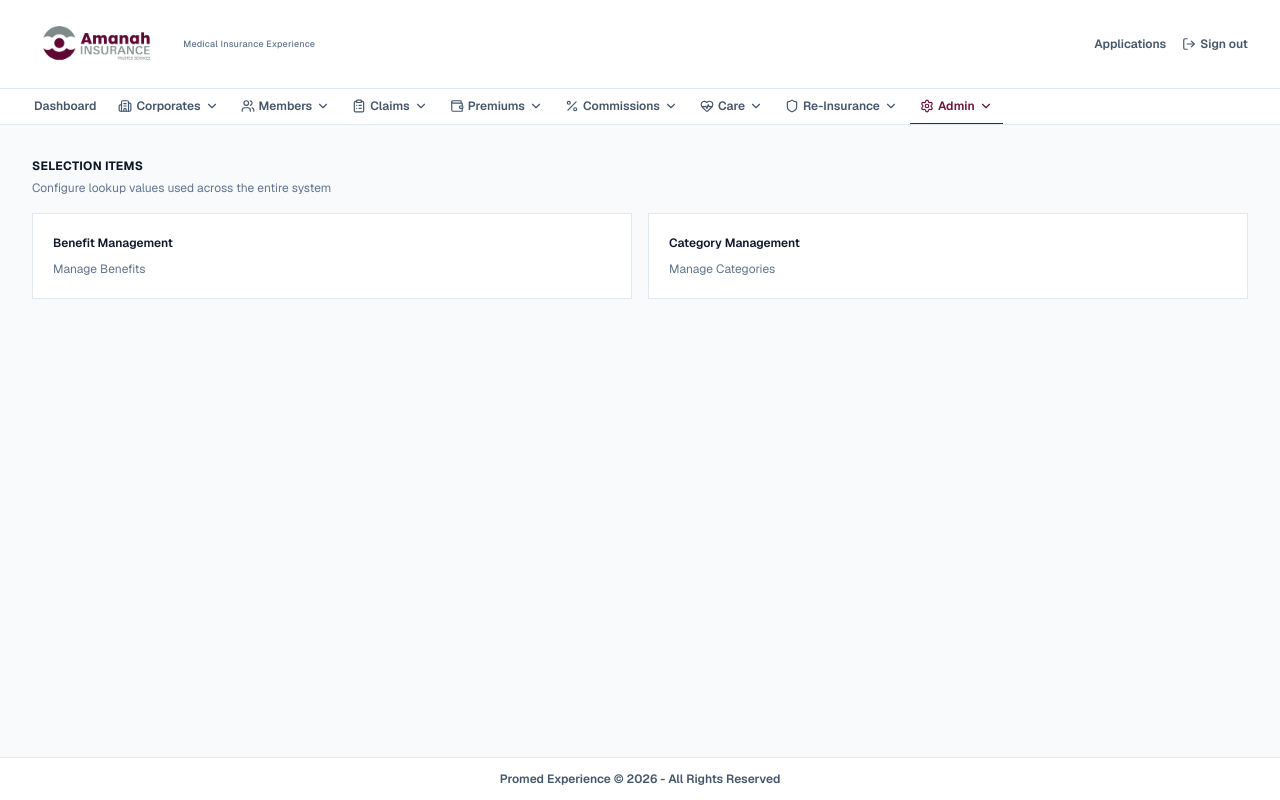
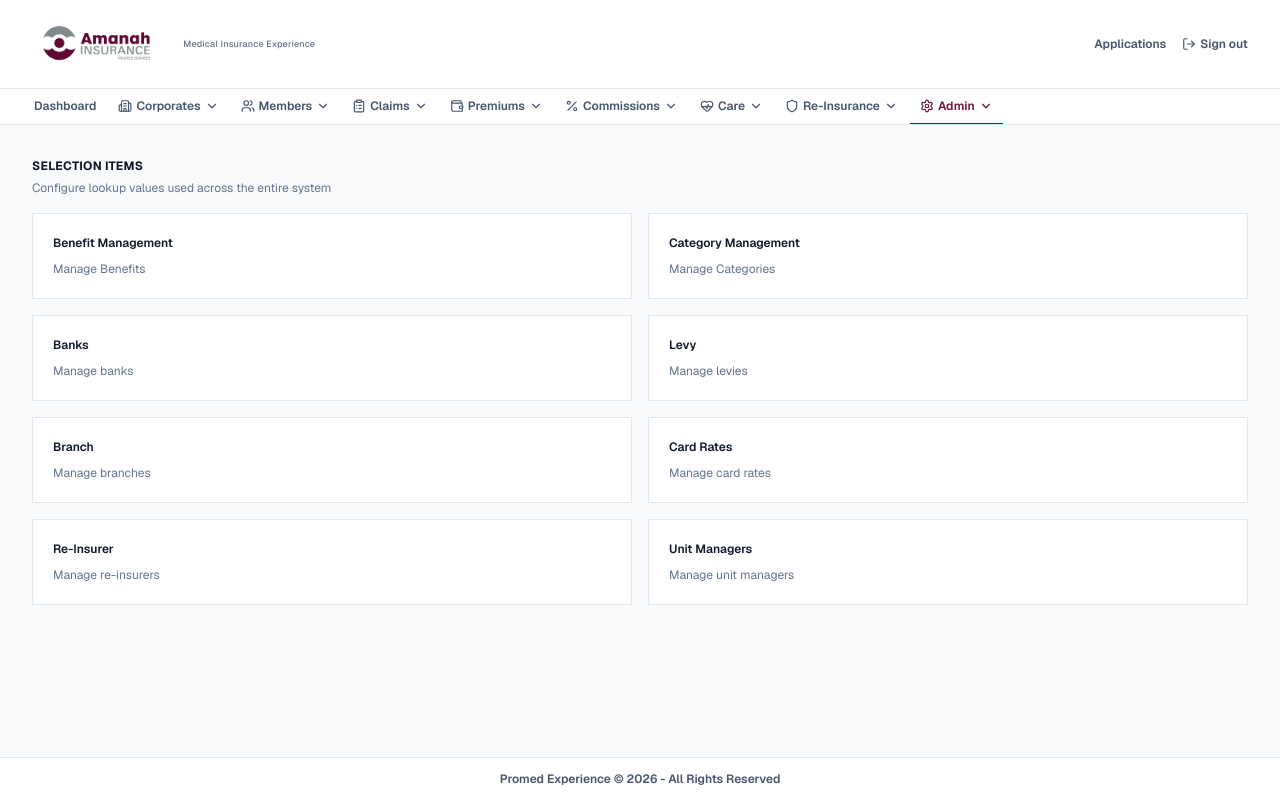
Before and after one commit to thedeveloperske/devworks, a Next.js app: page /admin/medical/selection-items in a window 1280 px wide. Built offline with nearby package versions, Linux system fonts and the light colour scheme.

Commit message:
Selection Items uw items

```diff
--- /dev/null
+++ b/src/app/admin/medical/selection-items/banks/page.tsx
@@ -0,0 +1,7 @@
+import { PageHeader } from "@/components/admin/PageHeader";
+
+export default function BanksPage() {
+  return (
+    <PageHeader title="Banks" description="Manage banks used across the system" />
+  );
+}
--- /dev/null
+++ b/src/app/admin/medical/selection-items/branch/page.tsx
@@ -0,0 +1,7 @@
+import { PageHeader } from "@/components/admin/PageHeader";
+
+export default function BranchPage() {
+  return (
+    <PageHeader title="Branch" description="Manage branches used across the system" />
+  );
+}
--- /dev/null
+++ b/src/app/admin/medical/selection-items/card-rates/page.tsx
@@ -0,0 +1,7 @@
+import { PageHeader } from "@/components/admin/PageHeader";
+
+export default function CardRatesPage() {
+  return (
+    <PageHeader title="Card Rates" description="Manage card rates used across the system" />
+  );
+}
--- /dev/null
+++ b/src/app/admin/medical/selection-items/levy/page.tsx
@@ -0,0 +1,7 @@
+import { PageHeader } from "@/components/admin/PageHeader";
+
+export default function LevyPage() {
+  return (
+    <PageHeader title="Levy" description="Manage levies used across the system" />
+  );
+}
--- a/src/app/admin/medical/selection-items/page.tsx
+++ b/src/app/admin/medical/selection-items/page.tsx
@@ -11,6 +11,36 @@ const items = [
     href: "/admin/medical/selection-items/categories?manage=1",
     label: "Category Management",
     description: "Manage Categories",
+  },
+  {
+    href: "/admin/medical/selection-items/banks",
+    label: "Banks",
+    description: "Manage banks",
+  },
+  {
+    href: "/admin/medical/selection-items/levy",
+    label: "Levy",
+    description: "Manage levies",
+  },
+  {
+    href: "/admin/medical/selection-items/branch",
+    label: "Branch",
+    description: "Manage branches",
+  },
+  {
+    href: "/admin/medical/selection-items/card-rates",
+    label: "Card Rates",
+    description: "Manage card rates",
+  },
+  {
+    href: "/admin/medical/selection-items/re-insurer",
+    label: "Re-Insurer",
+    description: "Manage re-insurers",
+  },
+  {
+    href: "/admin/medical/selection-items/unit-managers",
+    label: "Unit Managers",
+    description: "Manage unit managers",
   },
 ];
 
--- /dev/null
+++ b/src/app/admin/medical/selection-items/re-insurer/page.tsx
@@ -0,0 +1,7 @@
+import { PageHeader } from "@/components/admin/PageHeader";
+
+export default function ReInsurerPage() {
+  return (
+    <PageHeader title="Re-Insurer" description="Manage re-insurers used across the system" />
+  );
+}
--- /dev/null
+++ b/src/app/admin/medical/selection-items/unit-managers/page.tsx
@@ -0,0 +1,10 @@
+import { PageHeader } from "@/components/admin/PageHeader";
+
+export default function UnitManagersPage() {
+  return (
+    <PageHeader
+      title="Unit Managers"
+      description="Manage unit managers used across the system"
+    />
+  );
+}
```
